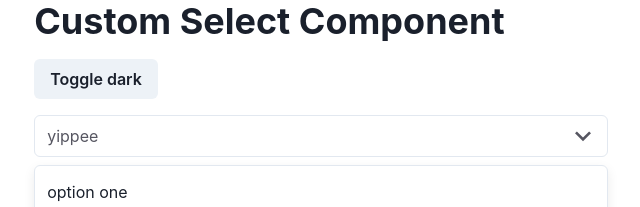
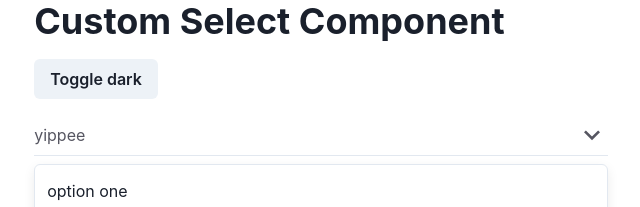
Before and after one commit to Tolu-Mals/genki-custom-select, a React (Create React App) app: page / in a window 1280 px wide. Shown: the top 207 px of the page, without its empty margins (319-959 px from the left). Built offline with nearby package versions, Linux system fonts and the light colour scheme.

Commit message:
fix: correct flush variant style

```diff
--- a/src/App.tsx
+++ b/src/App.tsx
@@ -8,7 +8,7 @@ function App() {
       <Container>
         <Heading mb={4}>Custom Select Component</Heading>
         <Button onClick={toggleColorMode} mb={4}>Toggle dark</Button>
-        <Select variant="outlined" size="md" placeholder="yippee">
+        <Select variant="flushed" size="md" placeholder="yippee">
           <Option value="1">option one</Option>
           <Option value="2">option two</Option>
           <Option value="3">option three</Option>
--- a/src/Select/selectButton.tsx
+++ b/src/Select/selectButton.tsx
@@ -43,17 +43,20 @@ const SelectButton = (props: ButtonProps) => {
   const mode: "light" | "dark" = colorMode;
 
   const getButtonStyle = (buttonState: buttonState) => {
+
     if(buttonState.isDisabled) return Object.assign(
       {},
+      sizeMap[size].button,
       variantMap[variant][mode],
-      sizeMap[size].button,
       buttonDisabledStyle[mode]
     );
+
     return Object.assign(
       {},
+      sizeMap[size].button,
       variantMap[variant][mode],
-      sizeMap[size].button,
     );
+
   }
 
   const buttonStyle = getButtonStyle({ required, readOnly, isDisabled });
```
